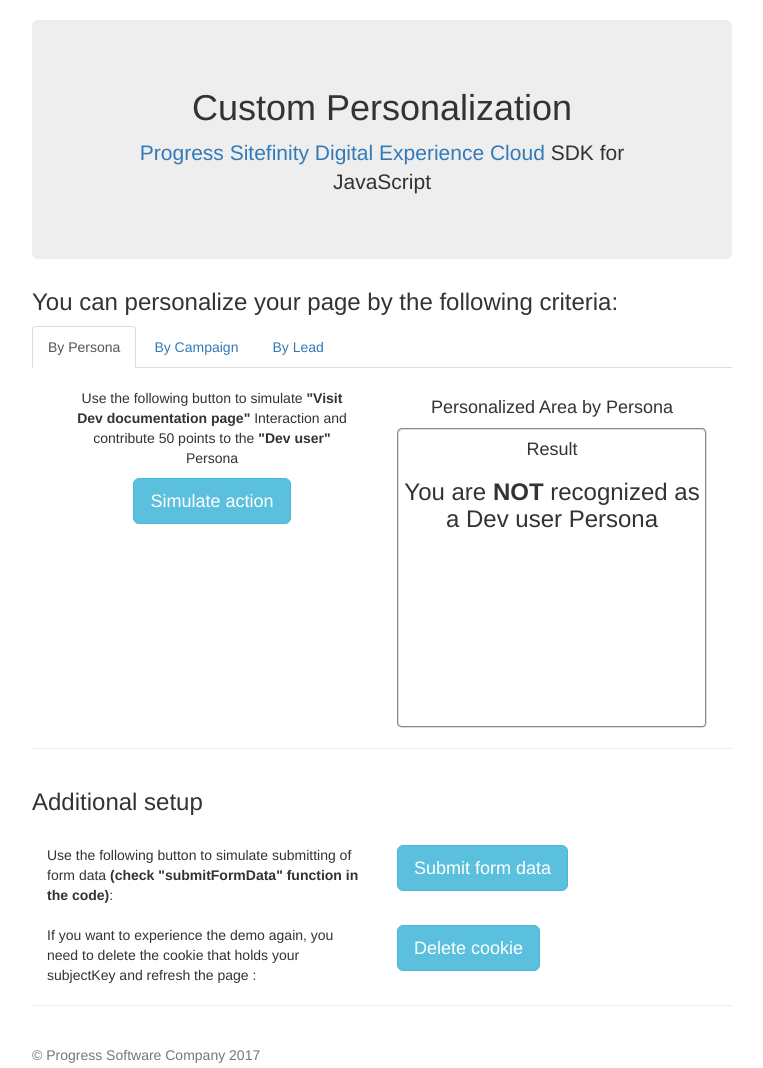
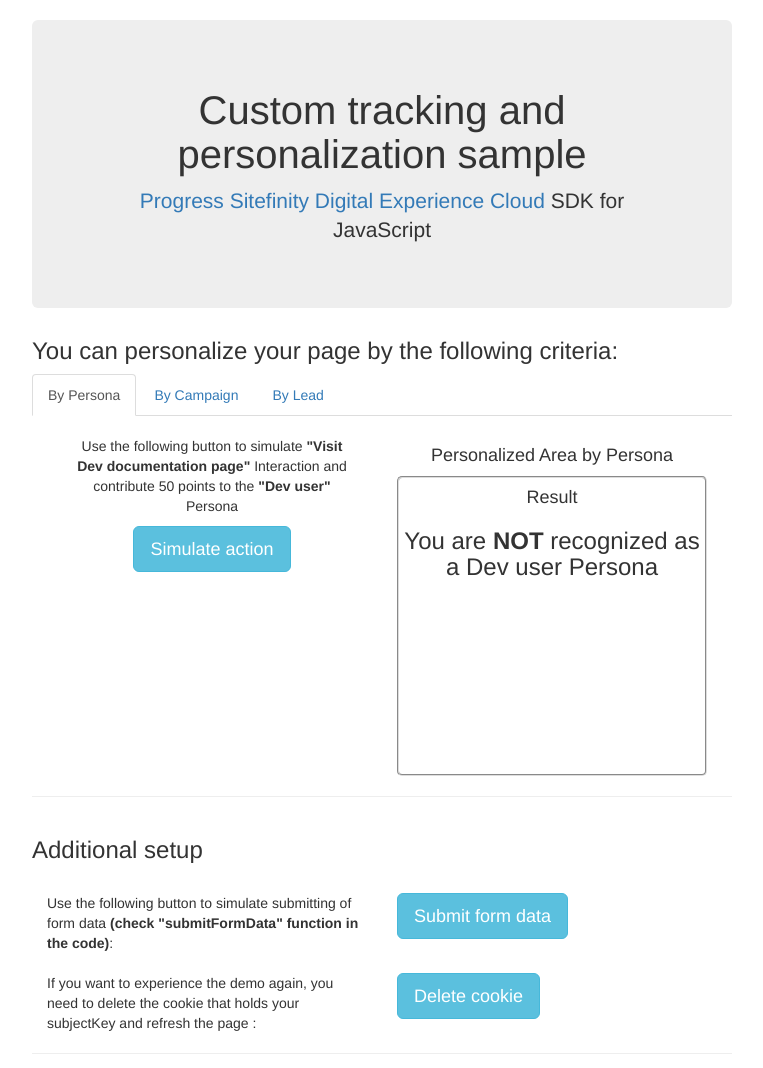
Before and after one commit to Sitefinity/dec-samples, a plain HTML site: page client-side-tracking-and-personalization/personalization.html in a window 1280 px wide. Shown: the top 1068 px of the page, without its empty margins (258-1021 px from the left). Drawn offline with nearby package versions, Linux system fonts and the light colour scheme; a script that the page names is missing.

Commit message:
Renaming of the sample per Ivo's request.

```diff
--- a/client-side-personalization/jumbotron-narrow.css
+++ b/client-side-tracking-and-personalization/jumbotron-narrow.css
@@ -5,7 +5,7 @@
 }
 
 .jumbotron h1 {
-  font-size: 36px;
+  font-size: 40px;
 }
 
 /* Everything but the jumbotron gets side spacing for mobile first views */
--- a/client-side-personalization/personalization.html
+++ b/client-side-tracking-and-personalization/personalization.html
@@ -32,7 +32,7 @@
 
 <div class="container">
     <div class="jumbotron">
-        <h1>Custom Personalization</h1>
+        <h1>Custom tracking and personalization sample</h1>
         <p class="lead"><a href="http://www.sitefinity.com/digital-experience-cloud">Progress Sitefinity Digital
             Experience Cloud</a> SDK
             for JavaScript</p>
```
Also changed, not shown: client-side-tracking-and-personalization/readme.md (renamed from client-side-personalization/readme.md).
